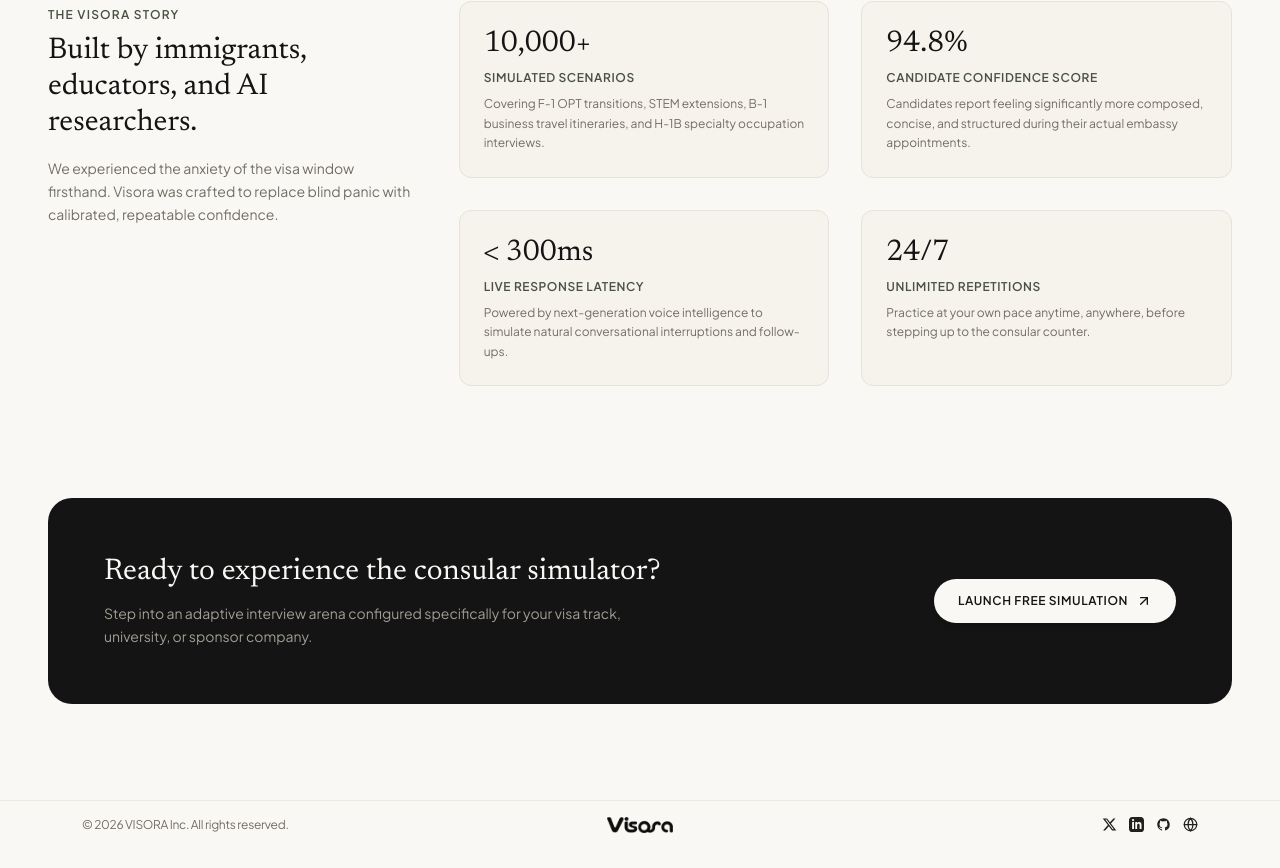
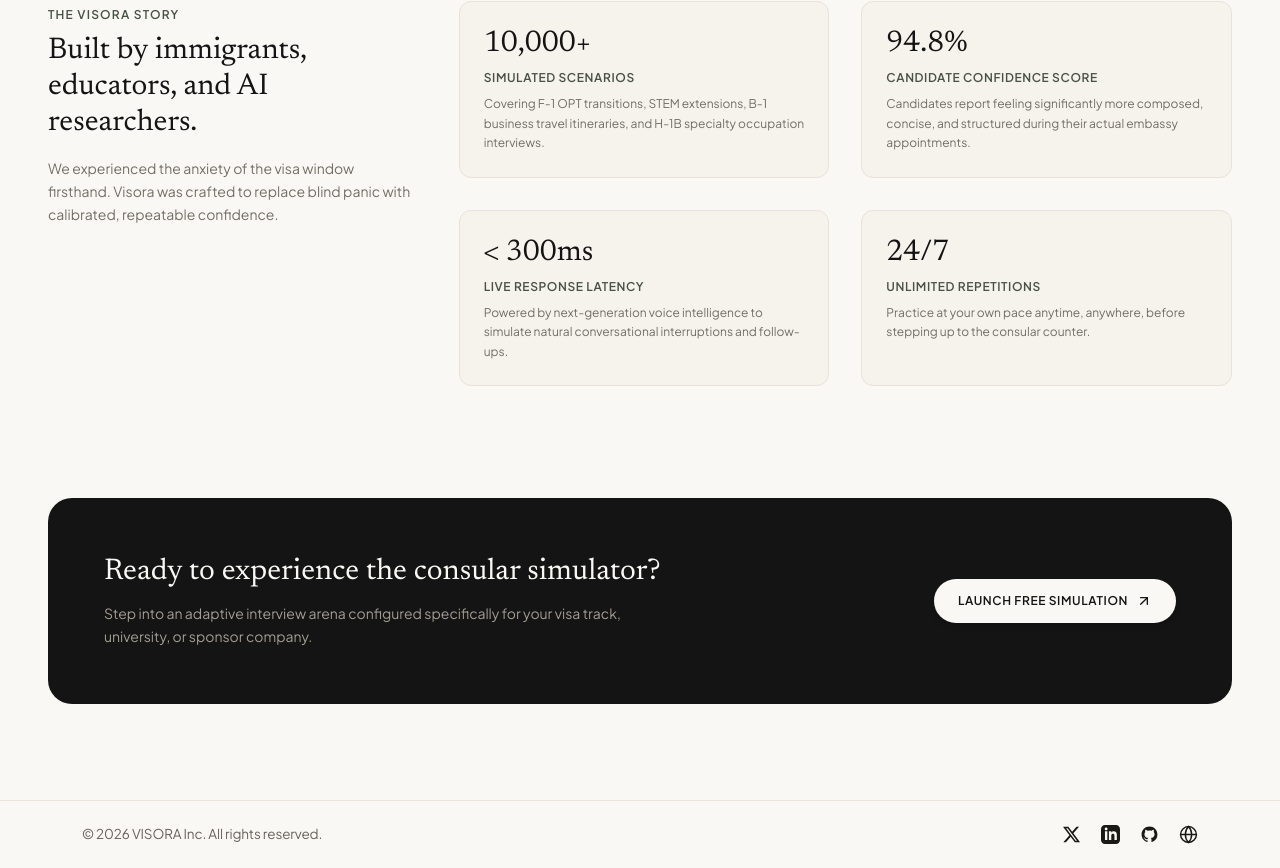
Before and after one commit to sn3hhaa/visora, a Next.js app in the folder frontend/: page /about in a window 1280 px wide. Shown: the part 1041-1909 px from the top of the page. Built offline with nearby package versions, Linux system fonts and the light colour scheme.

Commit message:
feat(footer): remove center logo, enlarge copyright text, enlarge social icons

```diff
--- a/frontend/components/landing/footer/footer.tsx
+++ b/frontend/components/landing/footer/footer.tsx
@@ -15,7 +15,7 @@
     name: "X",
     href: "https://x.com",
     icon: (
-      <svg className="w-[15px] h-[15px] fill-current" viewBox="0 0 24 24" aria-hidden="true">
+      <svg className="w-[19px] h-[19px] fill-current" viewBox="0 0 24 24" aria-hidden="true">
         <path d="M18.244 2.25h3.308l-7.227 8.26 8.502 11.24H16.17l-5.214-6.817L4.99 21.75H1.68l7.73-8.835L1.254 2.25H8.08l4.713 6.231zm-1.161 17.52h1.833L7.084 4.126H5.117z" />
       </svg>
     ),
@@ -24,7 +24,7 @@
     name: "LinkedIn",
     href: "https://linkedin.com",
     icon: (
-      <svg className="w-[15px] h-[15px] fill-current" viewBox="0 0 24 24" aria-hidden="true">
+      <svg className="w-[19px] h-[19px] fill-current" viewBox="0 0 24 24" aria-hidden="true">
         <path d="M19 0h-14c-2.761 0-5 2.239-5 5v14c0 2.761 2.239 5 5 5h14c2.762 0 5-2.239 5-5v-14c0-2.761-2.238-5-5-5zm-11 19h-3v-11h3v11zm-1.5-12.268c-.966 0-1.75-.79-1.75-1.764s.784-1.764 1.75-1.764 1.75.79 1.75 1.764-.783 1.764-1.75 1.764zm13.5 12.268h-3v-5.604c0-3.368-4-3.113-4 0v5.604h-3v-11h3v1.765c1.396-2.586 7-2.777 7 2.476v6.759z" />
       </svg>
     ),
@@ -33,7 +33,7 @@
     name: "GitHub",
     href: "https://github.com",
     icon: (
-      <svg className="w-[15px] h-[15px] fill-current" viewBox="0 0 24 24" aria-hidden="true">
+      <svg className="w-[19px] h-[19px] fill-current" viewBox="0 0 24 24" aria-hidden="true">
         <path
           fillRule="evenodd"
           clipRule="evenodd"
@@ -45,39 +45,22 @@
   {
     name: "Portfolio",
     href: "https://visora.app",
-    icon: <Globe className="w-[15px] h-[15px]" />,
+    icon: <Globe className="w-[19px] h-[19px] stroke-[1.8]" />,
   },
 ];
 
 export function Footer() {
   return (
-    <footer className="w-full bg-[#FAF8F5] border-t border-[#EAE4DA]/80">
-      <div className="max-w-[1180px] mx-auto px-4 sm:px-6 lg:px-8 py-3.5 sm:py-4">
-        <div className="grid grid-cols-1 sm:grid-cols-3 items-center gap-3 sm:gap-0">
+    <footer className="w-full bg-[#FAF8F5] border-t border-[#EAE4DA]">
+      <div className="max-w-[1180px] mx-auto px-4 sm:px-6 lg:px-8 py-5 sm:py-6 flex flex-col sm:flex-row items-center justify-between gap-4">
 
-          {/* Left: Preserved Copyright Line */}
-          <div className="flex items-center justify-center sm:justify-start">
-            <p className="text-[11.5px] sm:text-xs text-[#736E65] font-normal tracking-tight">
+        {/* Left Side: Preserved Copyright Line (slightly increased size and clear typography) */}
+        <p className="text-xs sm:text-[13.5px] text-[#66625B] font-normal tracking-[-0.01em]">
           © {new Date().getFullYear()} VISORA Inc. All rights reserved.
         </p>
-          </div>
 
-          {/* Center: Visora Logo directly beneath Try Visora button */}
-          <div className="flex items-center justify-center">
-            <Link
-              href="/"
-              className="inline-flex items-center justify-center hover:opacity-80 transition-opacity"
-            >
-              <img
-                src="/images/visora-logo-dark.png"
-                alt="Visora"
-                className="h-3.5 sm:h-4 w-auto object-contain mix-blend-multiply"
-              />
-            </Link>
-          </div>
-
-          {/* Right: 4 Social Icons */}
-          <div className="flex items-center justify-center sm:justify-end gap-3 text-[#1A1916]">
+        {/* Right Side: 4 Social Icons (increased size to 19px with smooth hover) */}
+        <div className="flex items-center gap-5 text-[#141414]">
           {SOCIAL_LINKS.map((social) => (
             <a
               key={social.name}
@@ -85,7 +68,7 @@
               target="_blank"
               rel="noopener noreferrer"
               aria-label={social.name}
-                className="text-[#22211E] hover:text-[#485244] hover:opacity-70 transition-all flex items-center justify-center"
+              className="text-[#1A1916] hover:text-[#485244] hover:scale-110 transition-all duration-150 flex items-center justify-center"
             >
               {social.icon}
             </a>
@@ -93,7 +76,6 @@
         </div>
 
       </div>
-      </div>
     </footer>
   );
 }
```
Lines whose indentation alone changed are shown as unchanged.
